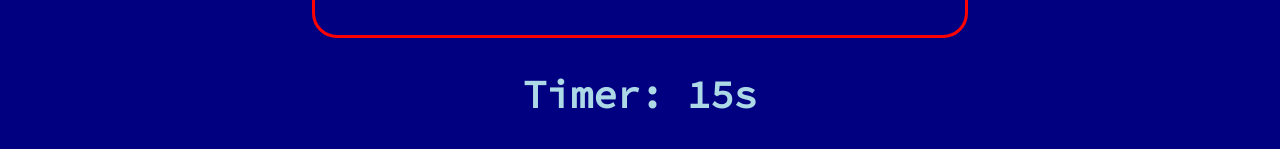
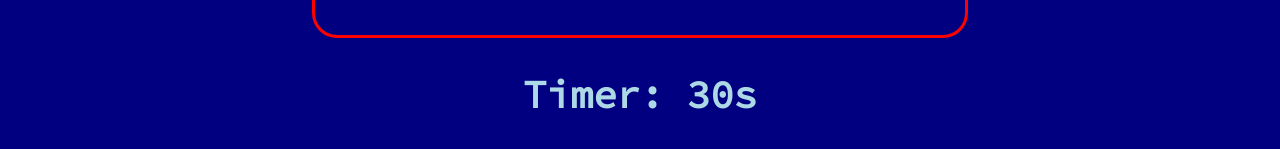
Before and after one commit to jrajan20/Speedtyping-React-App, a React (Create React App) app: page / in a window 1280 px wide. Shown: the part 453-602 px from the top of the page. Built offline with nearby package versions, Linux system fonts and the light colour scheme.

Commit message:
game rule changes and random word bug fix

```diff
--- a/src/App.js
+++ b/src/App.js
@@ -11,7 +11,7 @@ export default () => {
   const [isActive, setisActive] = useState(false)
   const [word, setWord] =useState('')
   const [played, setPlayed] = useState(false)
-  // const [highscore, setHighscore] = useState(0)
+  // const [highscore, setHighscore] = useState(0)  (potential future feature)
 
 
   const _handleKeyDownN = (e) => {    //handles name enter
@@ -22,12 +22,12 @@ export default () => {
 
 //random words API fetch
   const getWords = () => { //sometimes the api key bugs and doesnt work so a new one might have to be used.
-    fetch("https://random-word-api.herokuapp.com/word?key=WRKCLCEH&number=1")
+    fetch("https://random-word-api.herokuapp.com/word?key=T143X8R5&number=1")
       .then(res => res.json())
       .then(
         (result) => {
           setWord(result[0])
-          console.log(result[0])
+          // console.log(result[0])
         },
         (error) => {
           console.log("ERROR")
--- a/src/Timer.js
+++ b/src/Timer.js
@@ -1,7 +1,7 @@
 import React, {useState, useEffect} from 'react';
 
 const Timer = props => {
- const [time, setTime] = useState(15);
+ const [time, setTime] = useState(30);
 
 useEffect(()=> {   //timer starts as soon as the timer as soon as component mounts
 let countdown = null;
@@ -14,7 +14,7 @@ let countdown = null;
     }
     if (time === 0){              //end of game timer reset
     	props.timerSwitch(false)
-    	setTime(15)
+    	setTime(30)
     }
     return () => clearInterval(countdown);
   }, [props.start, time]);
```
